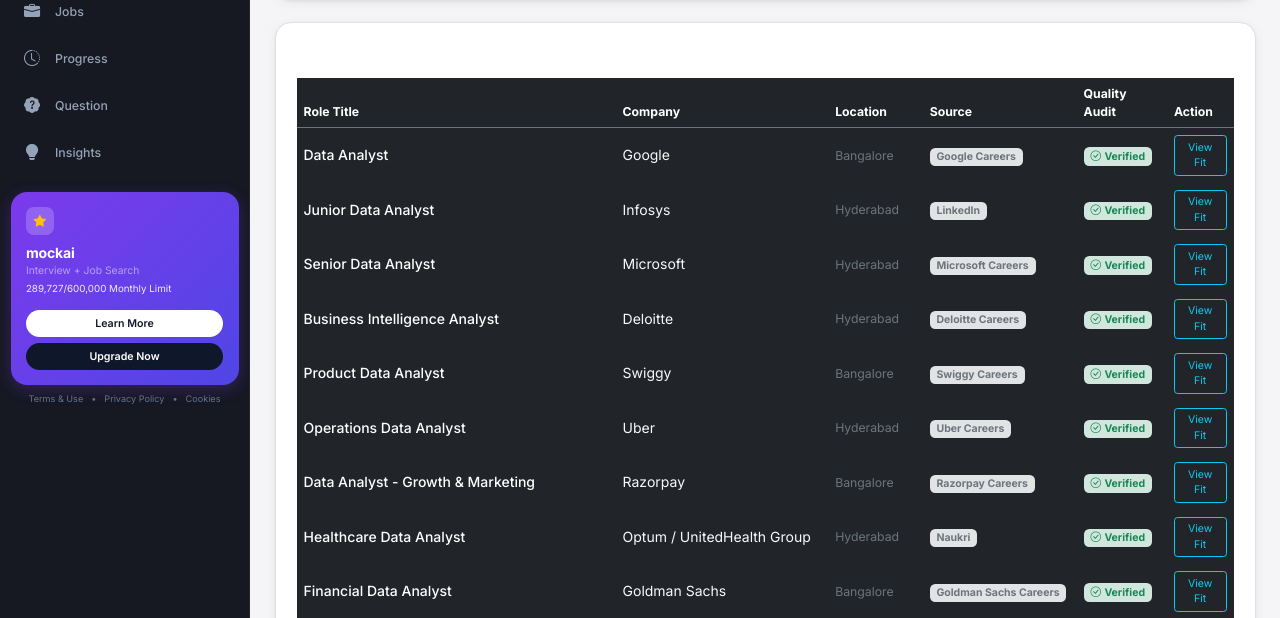
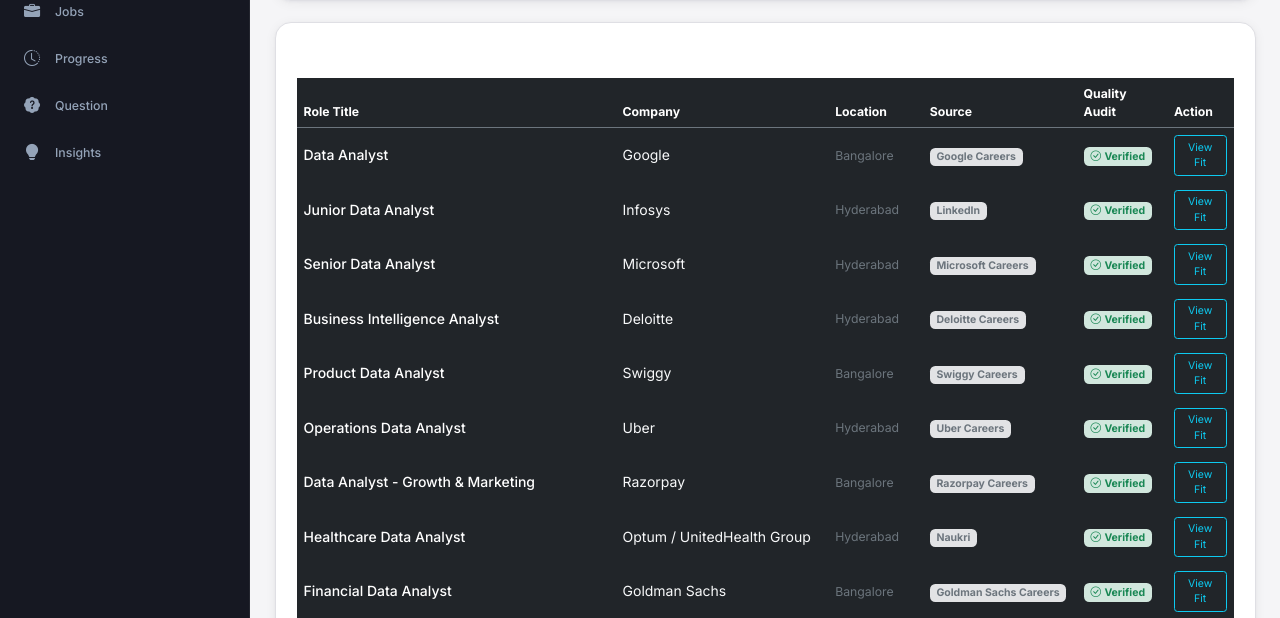
Before and after one commit to Vishnu-Sai-bit/AI_Job_Agent, a Flask app: page /ai-job-agent/ in a window 1280 px wide. Shown: the part 338-956 px from the top of the page. Run offline with Flask 3, Linux system fonts and the light colour scheme.

Commit message:
AI Job Agent

```diff
--- a/app/templates/base.html
+++ b/app/templates/base.html
@@ -208,27 +208,6 @@
           </li>
         </ul>
 
-        <!-- Bottom MockAI Upgrade Promo Card (From Mockup) -->
-        <div class="sidebar-promo-card">
-          <div class="sidebar-promo-star">
-            <i class="bi bi-star-fill text-warning"></i>
-          </div>
-          <div class="fw-bold fs-6 text-white mb-0" style="letter-spacing: -0.01em;">mockai</div>
-          <div class="small text-white-50 mb-1" style="font-size: 0.74rem;">Interview + Job Search</div>
-          <div class="small text-white mb-3" style="font-size: 0.7rem; opacity: 0.9;">
-            289,727/600,000 Monthly Limit
-          </div>
-          <a href="{{ url_for('profile.index') }}" class="sidebar-promo-btn-white">Learn More</a>
-          <a href="{{ url_for('profile.index') }}" class="sidebar-promo-btn-black">Upgrade Now</a>
-        </div>
-
-        <div class="sidebar-promo-footer-links">
-          <a href="#">Terms &amp; Use</a>
-          <span>&bull;</span>
-          <a href="#">Privacy Policy</a>
-          <span>&bull;</span>
-          <a href="#">Cookies</a>
-        </div>
       </div>
 
       <!-- Bottom User Profile Card -->
```
